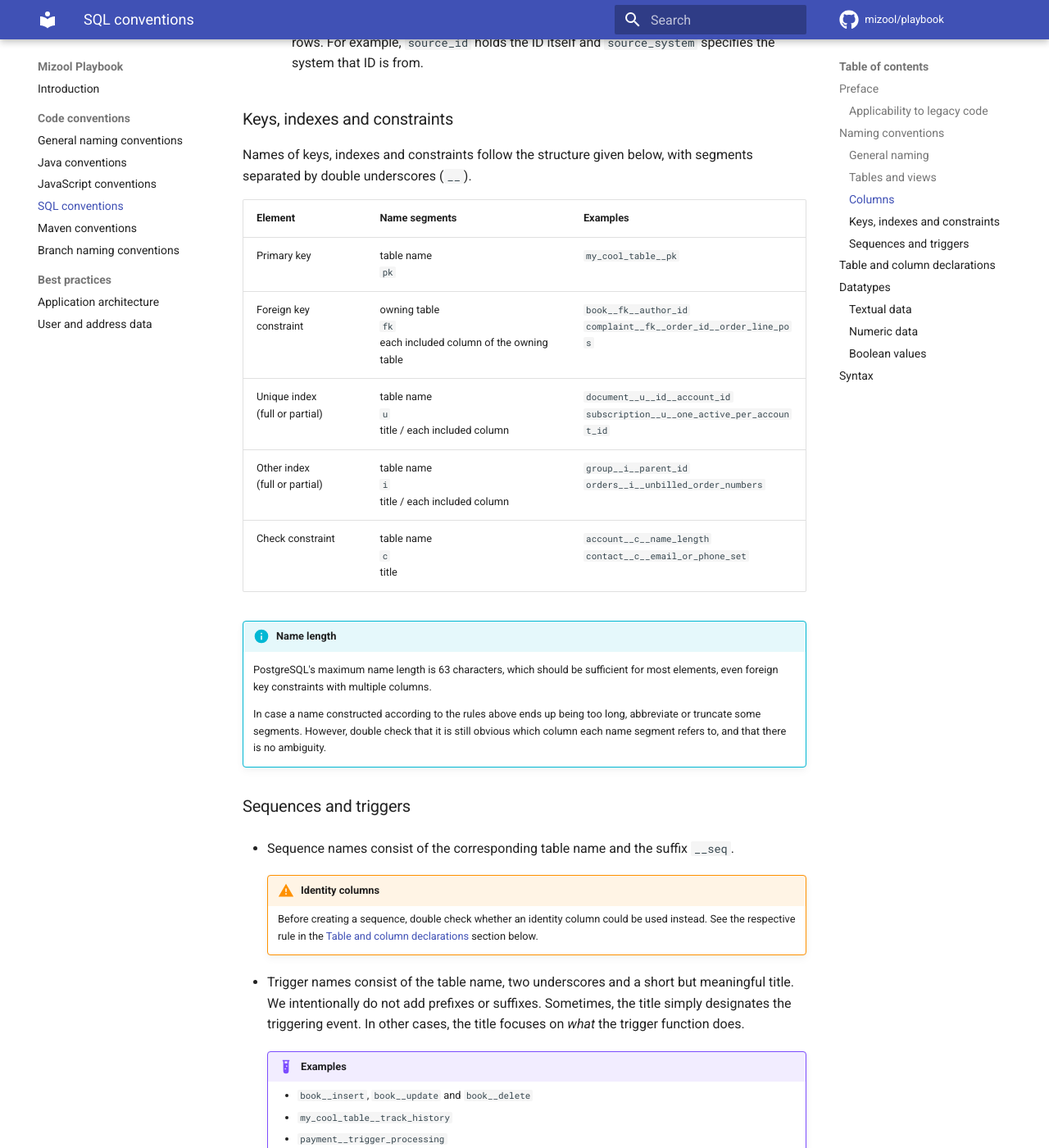
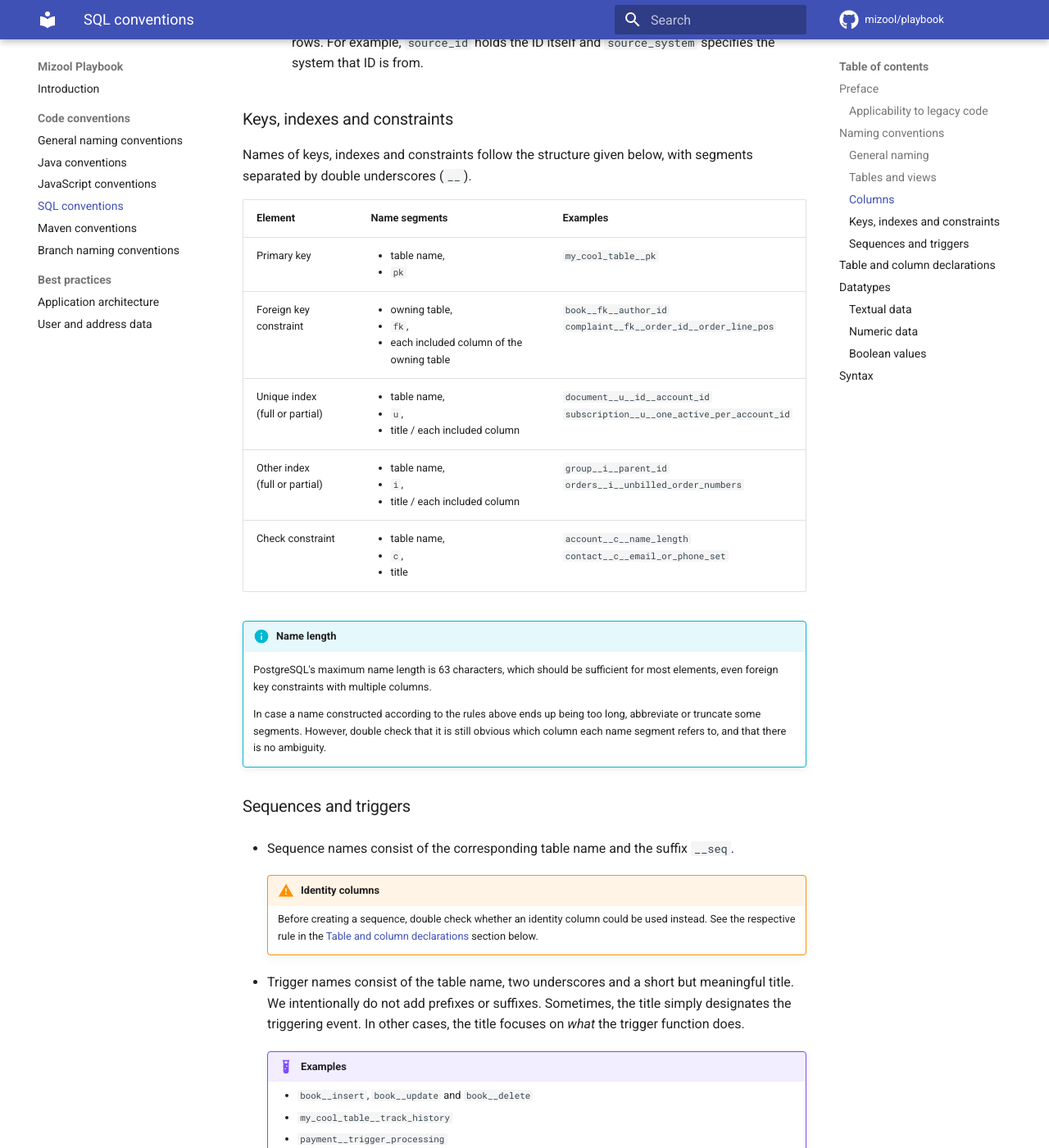
Before and after one commit to mizool/playbook, an MkDocs documentation site: the page built from docs/code-conventions/sql.md, in a window 1280 px wide and 1400 px high, scrolled down 1970 px. Shown: the whole window at 82% size. Built offline with MkDocs 1.6.1 and Material for MkDocs 9.7.7, drawn with Linux system fonts in a browser that asks for light colours; comment, search, counter and statistics services are not loaded.

Commit message:
Improve table formatting

```diff
--- a/docs/code-conventions/sql.md
+++ b/docs/code-conventions/sql.md
@@ -58,13 +58,13 @@ If you encounter such a case, discuss it with other developers, then choose an a
 
 Names of keys, indexes and constraints follow the structure given below, with segments separated by double underscores (`__`).
 
-| Element                           | Name segments                                                    | Examples                                                                      |
-|-----------------------------------|------------------------------------------------------------------|-------------------------------------------------------------------------------|
-| Primary key                       | table name<br>`pk`                                               | `my_cool_table__pk`                                                           |
-| Foreign key constraint            | owning table<br>`fk`<br>each included column of the owning table | `book__fk__author_id`<br>`complaint__fk__order_id__order_line_pos`            |
-| Unique index<br>(full or partial) | table name<br>`u`<br>title / each included column                | `document__u__id__account_id`<br>`subscription__u__one_active_per_account_id` |
-| Other index<br>(full or partial)  | table name<br>`i`<br>title / each included column                | `group__i__parent_id`<br>`orders__i__unbilled_order_numbers`                  |
-| Check constraint                  | table name<br>`c`<br>title                                       | `account__c__name_length`<br>`contact__c__email_or_phone_set`                 |
+| Element                           | Name segments                                                                   | Examples                                                                      |
+|-----------------------------------|---------------------------------------------------------------------------------|-------------------------------------------------------------------------------|
+| Primary key                       | <ul><li>table name,<li>`pk`</ul>                                                | `my_cool_table__pk`                                                           |
+| Foreign key constraint            | <ul><li>owning table,<li>`fk`,<li>each included column of the owning table</ul> | `book__fk__author_id`<br>`complaint__fk__order_id__order_line_pos`            |
+| Unique index<br>(full or partial) | <ul><li>table name,<li>`u`,<li>title / each included column</ul>                | `document__u__id__account_id`<br>`subscription__u__one_active_per_account_id` |
+| Other index<br>(full or partial)  | <ul><li>table name,<li>`i`,<li>title / each included column</ul>                | `group__i__parent_id`<br>`orders__i__unbilled_order_numbers`                  |
+| Check constraint                  | <ul><li>table name,<li>`c`,<li>title</ul>                                       | `account__c__name_length`<br>`contact__c__email_or_phone_set`                 |
 
 !!! info "Name length"
 
--- a/docs/stylesheets/extra.css
+++ b/docs/stylesheets/extra.css
@@ -19,6 +19,10 @@
 }
 
 /* Ensure program element names are not hacked to pieces inside tables. */
-tr > td:first-child > code:first-child:last-child {
+.md-typeset table code {
     white-space: nowrap;
 }
+
+.md-typeset table li {
+    margin: 0;
+}
```
